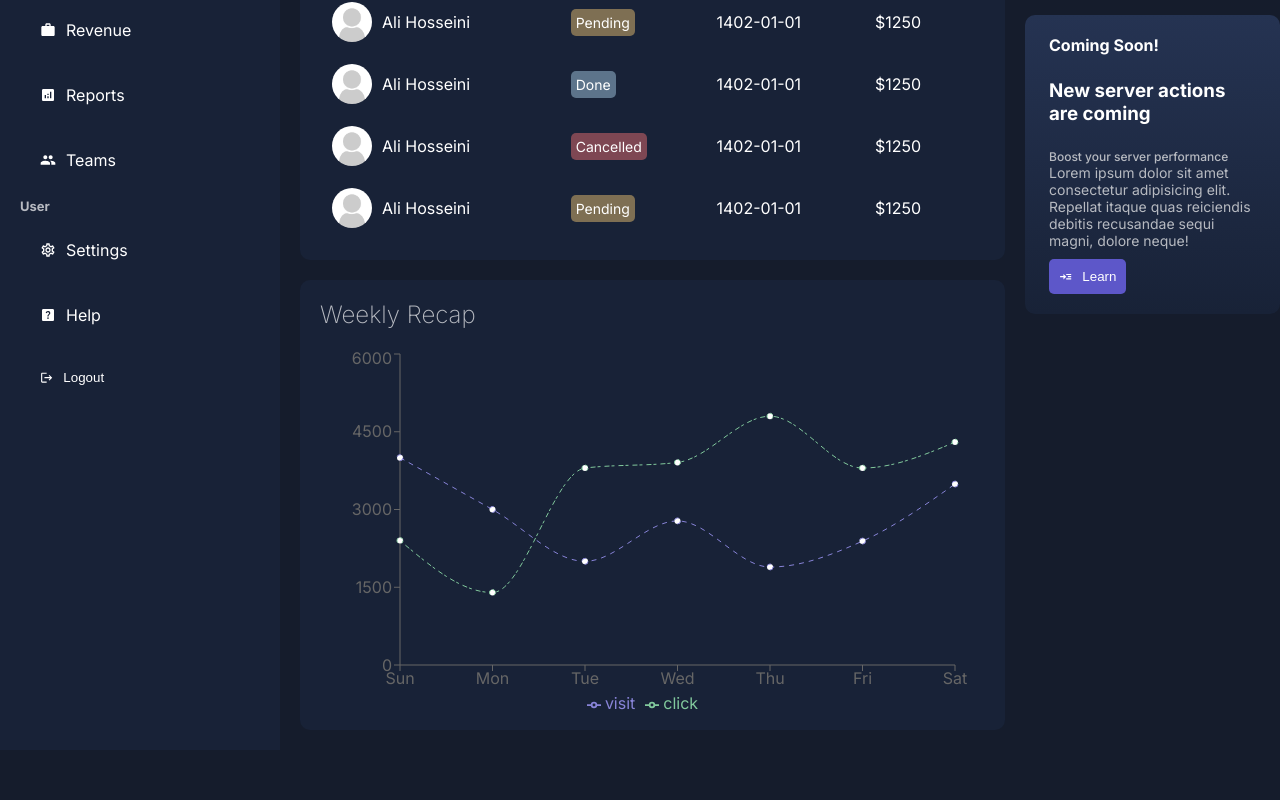
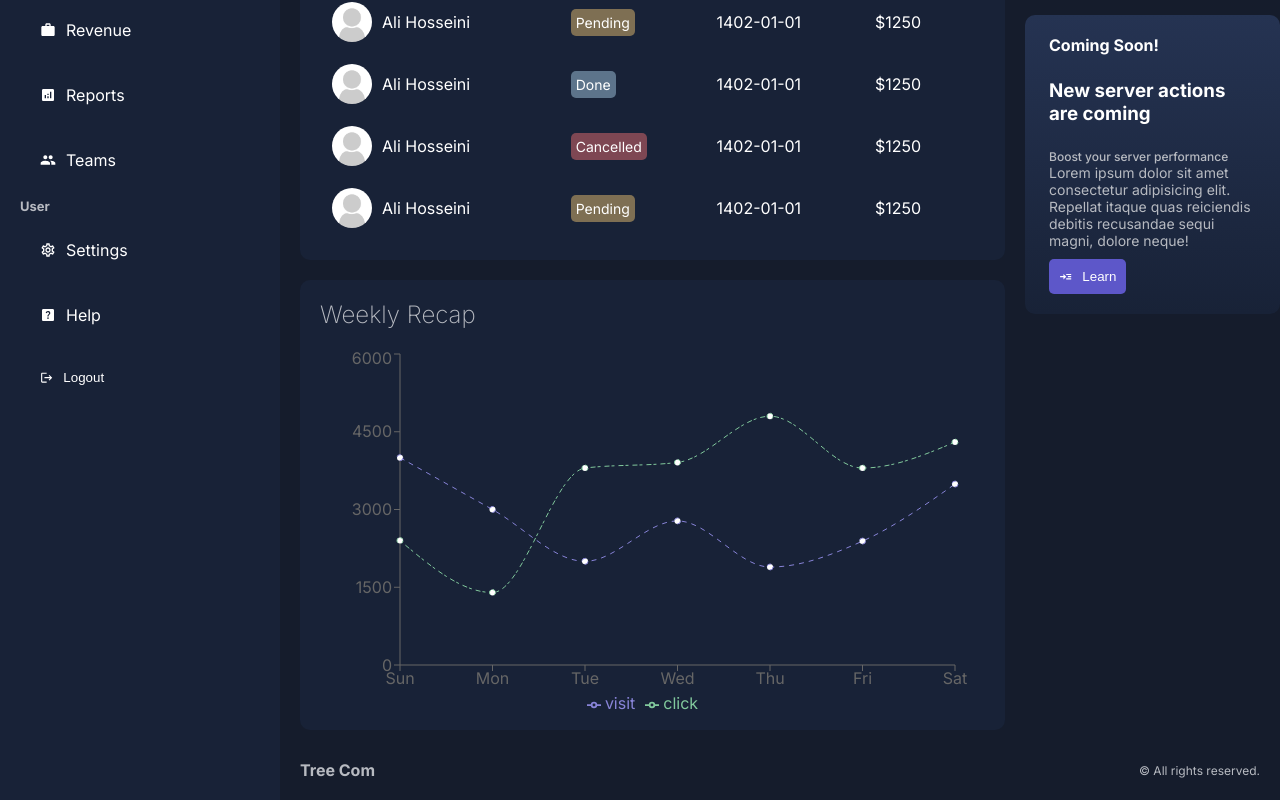
Before and after one commit to alidanial7/next14admin, a Next.js app: page /dashboard in a window 1280 px wide. Shown: the part 420-1220 px from the top of the page. Before the commit the page ends 1170 px from the top, so only its background shows below. Built offline with nearby package versions, Linux system fonts and the light colour scheme.

Commit message:
add footer

```diff
--- /dev/null
+++ b/src/app/dashboard/_ui/footer/footer.module.css
@@ -0,0 +1,15 @@
+.container {
+  display: flex;
+  align-items: center;
+  justify-content: space-between;
+  margin-top: 30px;
+  color: var(--textSoft);
+}
+
+.logo {
+  font-weight: bold;
+}
+
+.text {
+  font-size: 12px;
+}
--- /dev/null
+++ b/src/app/dashboard/_ui/footer/footer.tsx
@@ -0,0 +1,12 @@
+import styles from "./footer.module.css";
+
+const Footer = () => {
+  return (
+    <div className={styles.container}>
+      <div className={styles.logo}>Tree Com</div>
+      <div className={styles.text}>© All rights reserved.</div>
+    </div>
+  );
+};
+
+export default Footer;
--- a/src/app/dashboard/layout.tsx
+++ b/src/app/dashboard/layout.tsx
@@ -2,6 +2,7 @@ import React from "react";
 import Navbar from "./_ui/navbar/navbar";
 import Sidebar from "./_ui/sidebar/sidebar";
 import styles from "./dashboard.module.css";
+import Footer from "./_ui/footer/footer";
 
 function DashboardLayout({ children }: { children: React.ReactNode }) {
   return (
@@ -12,6 +13,7 @@ function DashboardLayout({ children }: { children: React.ReactNode }) {
       <div className={styles.content}>
         <Navbar />
         {children}
+        <Footer />
       </div>
     </div>
   );
```
